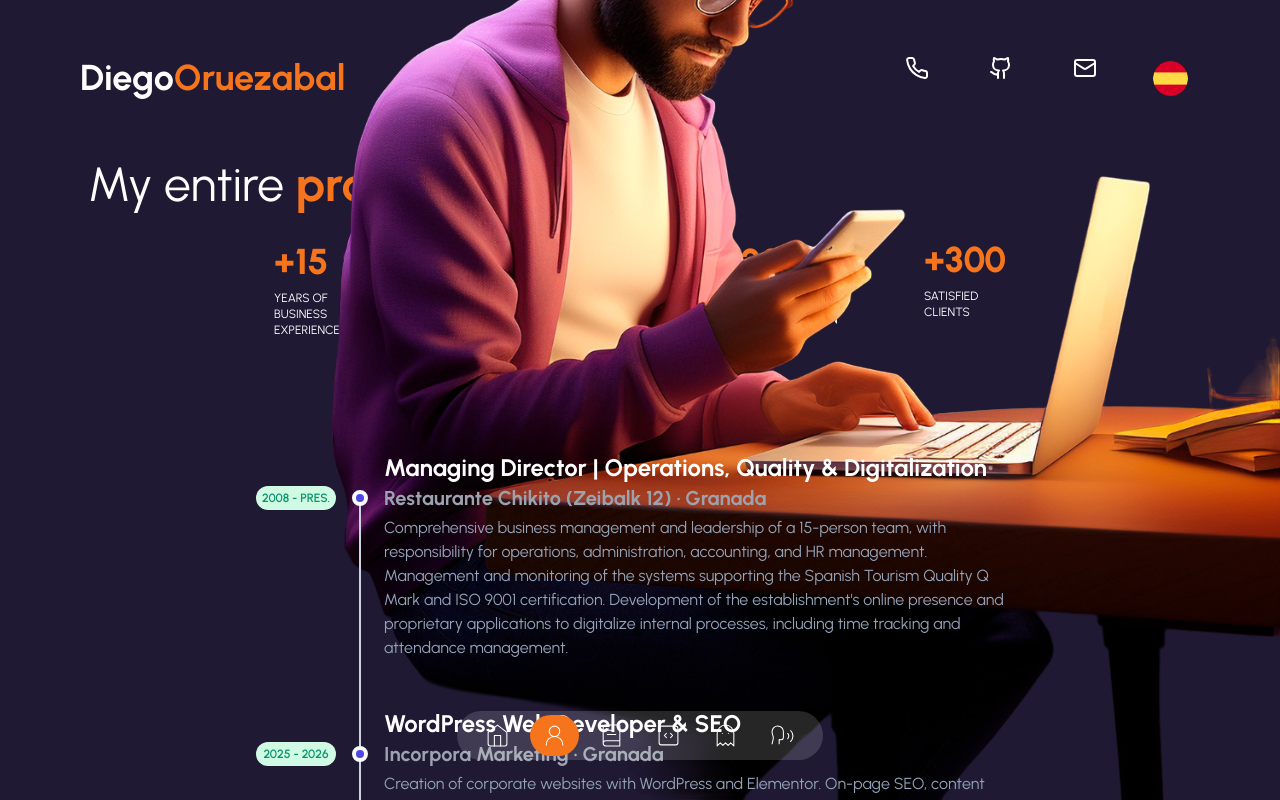
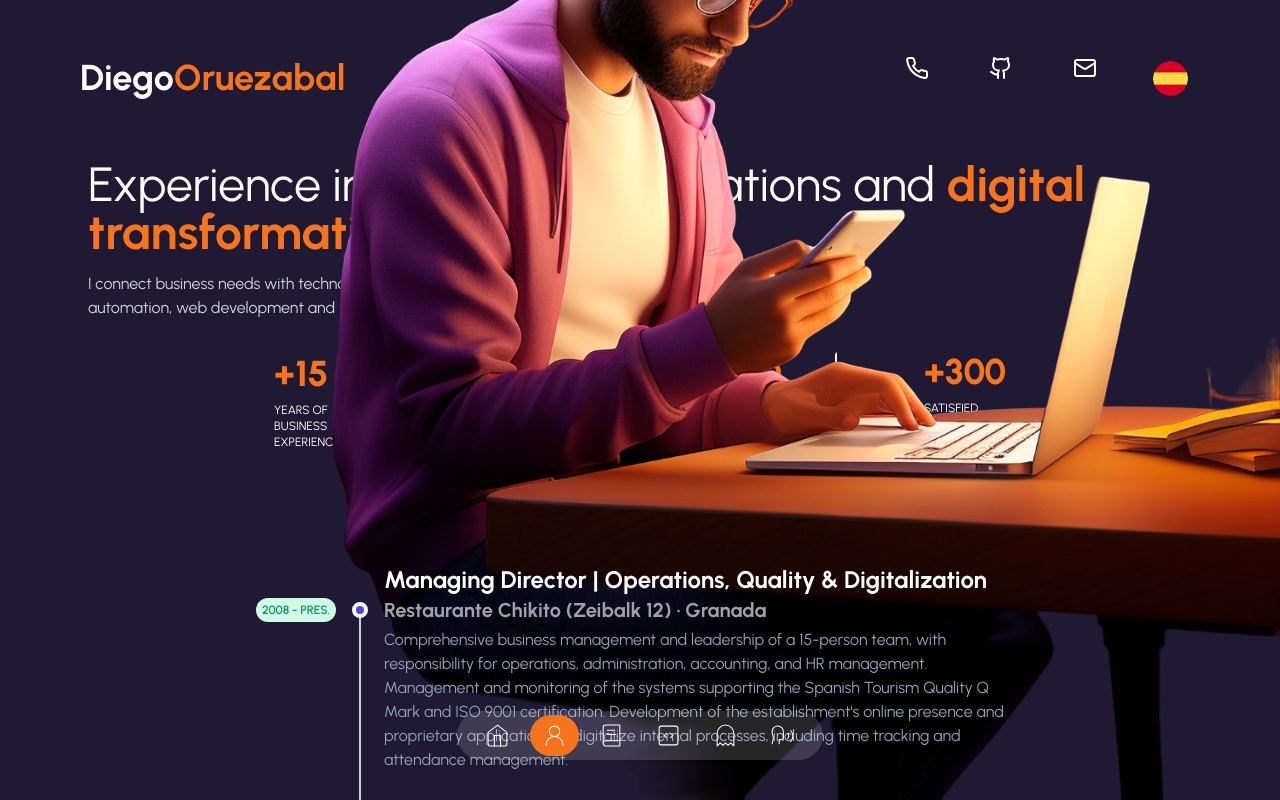
Before and after one commit to Diego-Oruezabal/portfolio-diego, a Next.js app: page /en/about-me in a window 1280 px wide. Shown: the top 800 px of the page. Built offline with nearby package versions, Linux system fonts and the light colour scheme.

Commit message:
Refuerza el posicionamiento de la experiencia profesional

```diff
--- a/app/en/(routes)/about-me/page.tsx
+++ b/app/en/(routes)/about-me/page.tsx
@@ -13,11 +13,14 @@ const AboutMePage = () => {
             <ContainerPage>
                 <Avatar />
                 <h1 className="text-2xl leading-tight text-center md:text-left md:text-5xl md:mt-10">
-                    My entire{' '}
+                    Experience in leadership, operations and{' '}
                     <span className="font-bold text-secondary">
-                        professional career
+                        digital transformation
                     </span>
                 </h1>
+                <p className="max-w-3xl mt-4 text-sm leading-relaxed text-center text-gray-300 md:text-left md:text-base">
+                    I connect business needs with technological solutions through team leadership, quality management, automation, web development and SEO.
+                </p>
 
                 <CounterServices />
 
--- a/app/es/(routes)/about-me/page.tsx
+++ b/app/es/(routes)/about-me/page.tsx
@@ -13,11 +13,14 @@ const AboutMePage = () => {
             <ContainerPage>
                 <Avatar />
                 <h1 className="text-2xl leading-tight text-center md:text-left md:text-5xl md:mt-10">
-                    Toda mi{' '}
+                    Experiencia en dirección, operaciones y{' '}
                     <span className="font-bold text-secondary">
-                        trayectoria profesional
+                        transformación digital
                     </span>
                 </h1>
+                <p className="max-w-3xl mt-4 text-sm leading-relaxed text-center text-gray-300 md:text-left md:text-base">
+                    Conecto necesidades de negocio con soluciones tecnológicas mediante liderazgo de equipos, gestión de calidad, automatización, desarrollo web y SEO.
+                </p>
 
                 <CounterServices />
 
```
